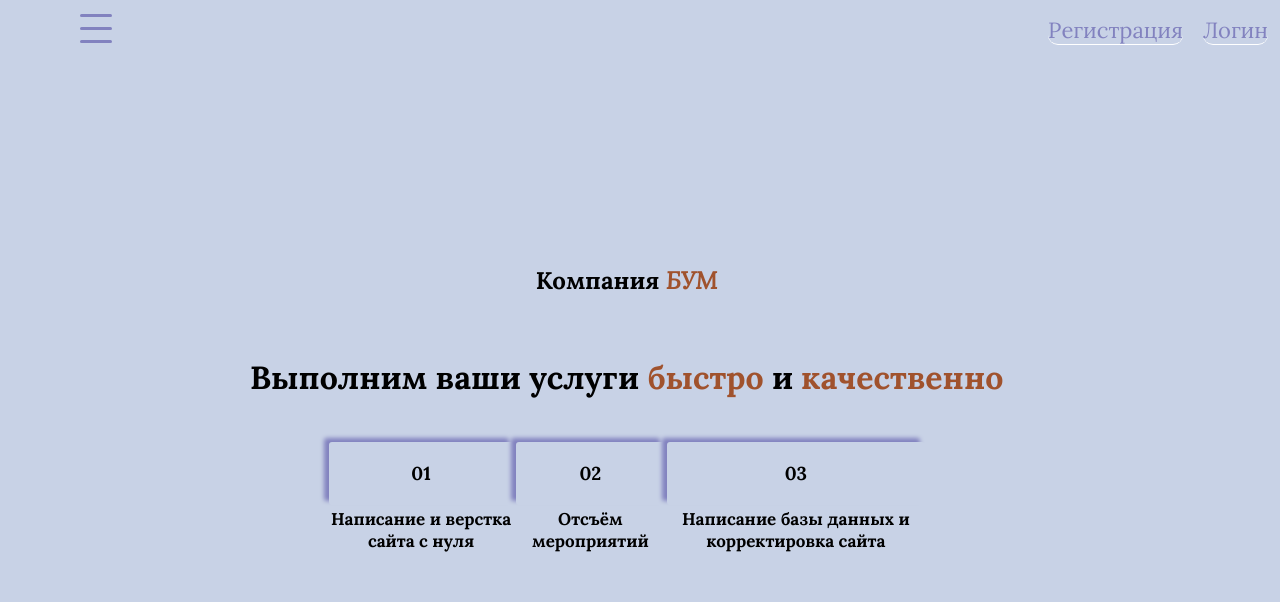
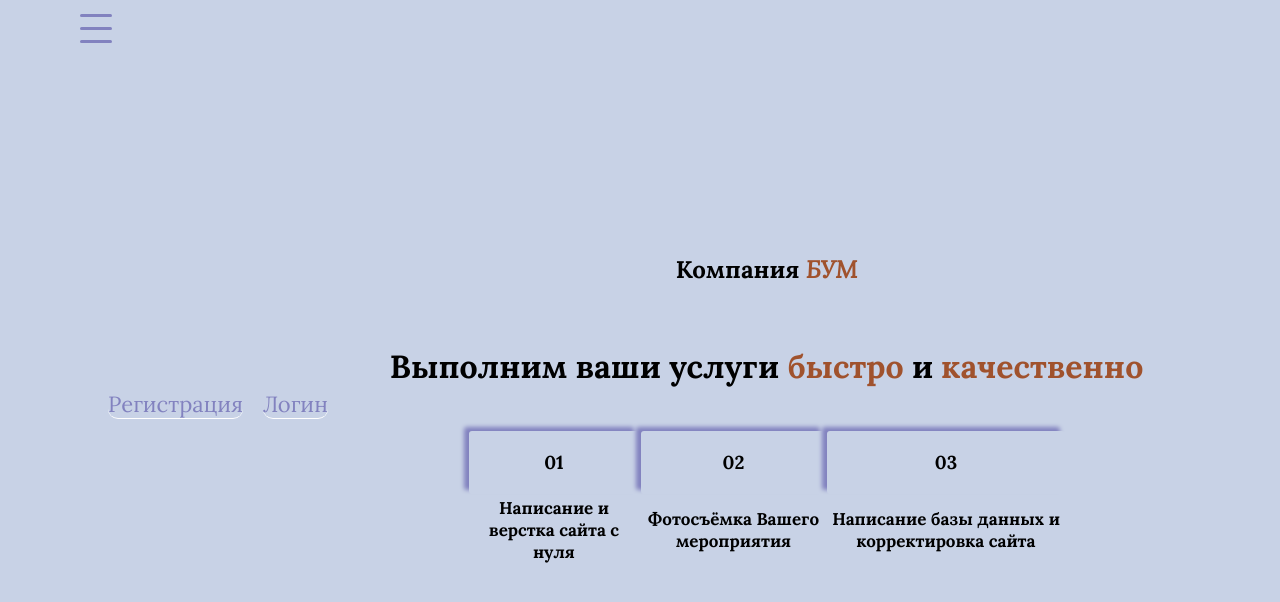
Before and after one commit to 1mpuryyyyy/Portfolio, a Flask app: page / in a window 1280 px wide. Shown: the top 602 px of the page. Run offline with Flask 3, Linux system fonts and the light colour scheme.

Commit message:
Misha`s corrections

```diff
--- a/back/main.py
+++ b/back/main.py
@@ -34,10 +34,9 @@ def logout():
     return redirect('/')
 
 
-
 def allowed_type(filename, types):
     return '.' in filename and \
-           filename.rsplit('.', 1)[1].lower() in types
+        filename.rsplit('.', 1)[1].lower() in types
 
 
 @app.route('/services', methods=['GET', 'POST'])
@@ -49,7 +48,7 @@ def services():
             user = db_sess.query(User).filter(
                 User.id == current_user.id).first()  # ищет нужного пользователя через query
             name, surname, service, about_serv, number = current_user.name, current_user.surname, form.service.data, \
-                                                         form.about_serv.data, form.number.data
+                form.about_serv.data, form.number.data
             files = request.files.getlist("photo[]")  # Забирает фотки из формы
             if files:
                 f_count = 0
@@ -64,7 +63,7 @@ def services():
                 send_email(f"{name} {surname}, хочет заказать у вас услугу: {service}, Описание:"
                            f" {about_serv}. Номер телефона: {number} Номер заказа: {user.id_serv - 1}")
                 send_emal_to_user(
-                    f"Над заказом, {service}, была начата работа, наши спецалисты в скром времени свяжутся с вами и уточнят подробности",
+                    f"Над заказом, {service}, была начата работа, наши спецалисты в скором времени свяжутся с вами и уточнят подробности",
                     current_user.email, 0)
 
     else:
--- a/static/css/static.css
+++ b/static/css/static.css
@@ -9,7 +9,7 @@ html, body{
 }               /* header основной страницы */
 #header{
     width: auto;
-    position: fixed;
+    position: relative;
     display: flex;
     top: -3%;
     right: 2px;
--- a/templates/about.html
+++ b/templates/about.html
@@ -50,7 +50,7 @@
                 </tr>
                 <tr>
                     <td>Написание и верстка сайта с нуля</td>
-                    <td> Отсъём мероприятий</td>
+                    <td> Фотосъёмка Вашего мероприятия </td>
                     <td> Написание базы данных и корректировка сайта</td>
                 </tr>
             </table>
--- a/templates/log.html
+++ b/templates/log.html
@@ -12,7 +12,7 @@
     <nav>
       <ul>
         <li>
-          <a href="/home"> Глaвная страница </a>
+          <a href="/">Глaвная страница</a>
         </li>
       </ul>
     </nav>
--- a/templates/reg.html
+++ b/templates/reg.html
@@ -1,5 +1,4 @@
 <html>
-
 <head>
     <meta charset="UTF-8">
     <title>{{ title }}</title>
@@ -9,18 +8,15 @@
   <link href="../static/css/static.css" rel="stylesheet" type="text/css" />
 </head>
 <div id="header">
-    <div class="logo">
-     </div>
     <nav>
       <ul>
         <li>
-          <a href="/home"> Глaвная страница </a>
+          <a href="/">Глaвная страница</a>
         </li>
       </ul>
     </nav>
 </div>
 <body>
-
   <section>
     <div class='form-box'>
       <div class='form-value'>
```
Also changed, not shown: templates/admin.html (deleted, +0 -10 lines).
